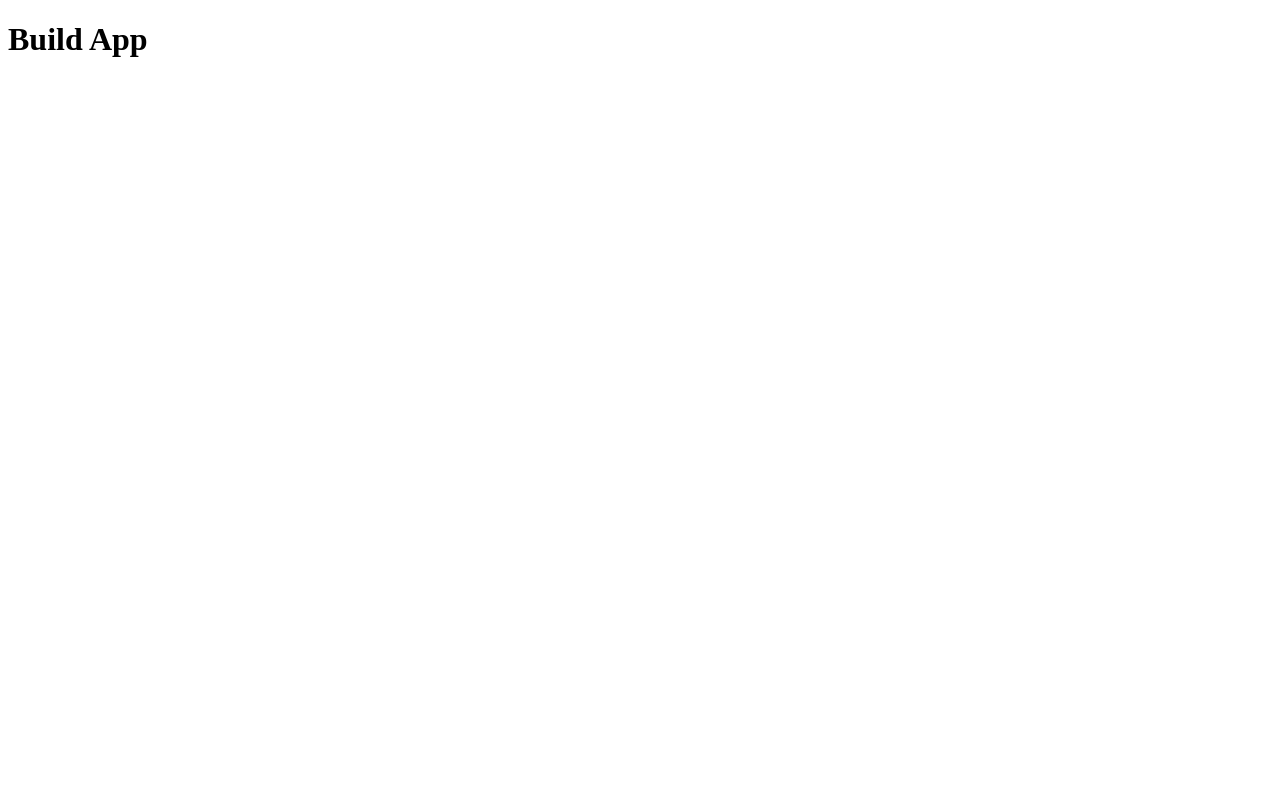
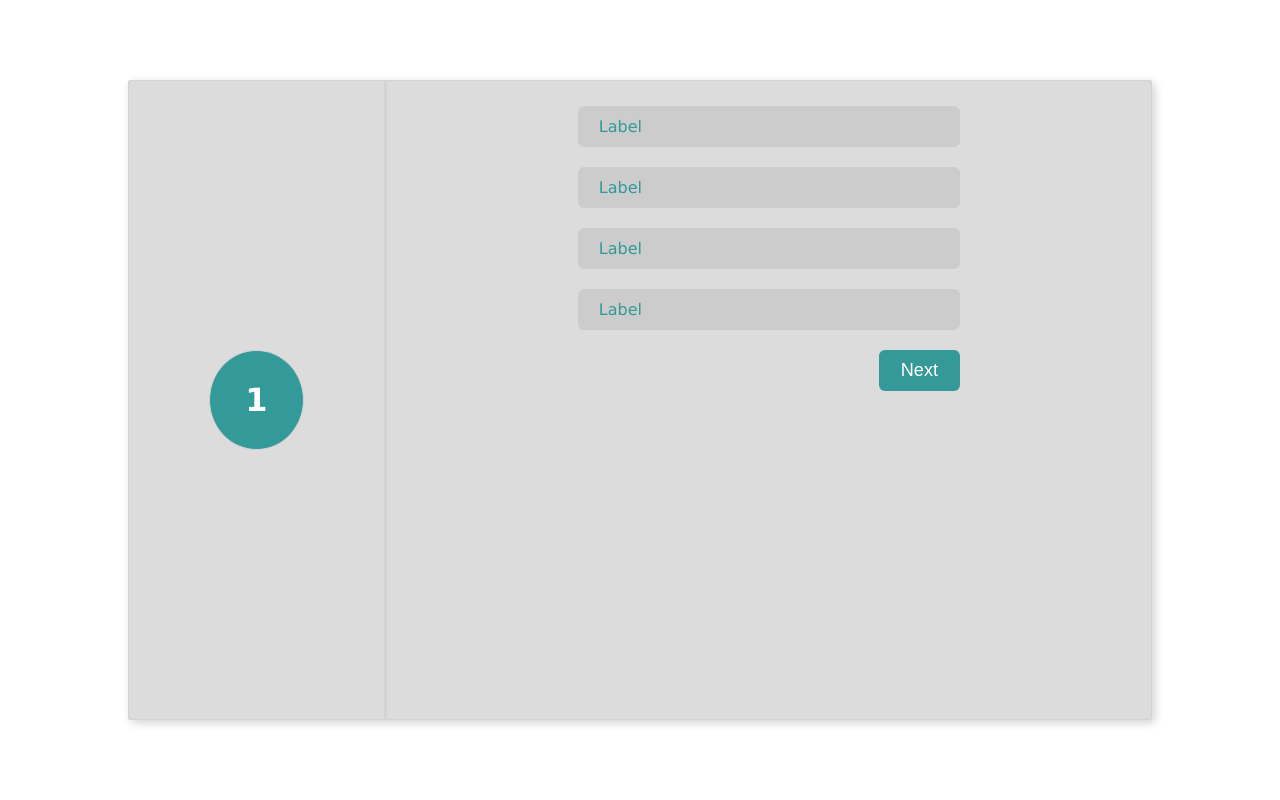
Before and after one commit to PotapenkoVadim/quiz, a website built with webpack: page src/index.html in a window 1280 px wide. Built offline with nearby package versions, Linux system fonts and the light colour scheme.

Commit message:
feat: base template

```diff
--- a/src/index.html
+++ b/src/index.html
@@ -7,6 +7,94 @@
   <title>Quiz</title>
 </head>
 <body>
-  <h1>Build App</h1>
+  <main class="app">
+    <div class="app__wrapper">
+      <div class="app__col app__col-left">
+        <span class="marker">1</span>
+      </div>
+
+      <div class="app__col app__col-right">
+        <form class="form">
+          <div class="form__step form__step-1">
+            <label class="form__control">
+              <input class="form__field" type="text" required />
+              <span class="form__label">Label</span>
+            </label>
+
+            <label class="form__control">
+              <input class="form__field" type="text" required />
+              <span class="form__label">Label</span>
+            </label>
+
+            <label class="form__control">
+              <input class="form__field" type="text" required />
+              <span class="form__label">Label</span>
+            </label>
+
+            <label class="form__control">
+              <input class="form__field" type="text" required />
+              <span class="form__label">Label</span>
+            </label>
+
+            <div class="form__button">
+              <button type="button" class="button button_accent">Next</button>
+            </div>
+          </div>
+
+          <div class="form__step form__step-2">
+            <label class="form__control">
+              <input class="form__field" type="text" required />
+              <span class="form__label">Label</span>
+            </label>
+
+            <label class="form__control">
+              <input class="form__field" type="text" required />
+              <span class="form__label">Label</span>
+            </label>
+
+            <label class="form__control">
+              <input class="form__field" type="text" required />
+              <span class="form__label">Label</span>
+            </label>
+
+            <label class="form__control">
+              <input class="form__field" type="text" required />
+              <span class="form__label">Label</span>
+            </label>
+
+            <div class="form__button">
+              <button type="button" class="button button_accent">Next</button>
+            </div>
+          </div>
+
+          <div class="form__step form__step-3">
+            <label class="form__control">
+              <input class="form__field" type="text" required />
+              <span class="form__label">Label</span>
+            </label>
+
+            <label class="form__control">
+              <input class="form__field" type="text" required />
+              <span class="form__label">Label</span>
+            </label>
+
+            <label class="form__control">
+              <input class="form__field" type="text" required />
+              <span class="form__label">Label</span>
+            </label>
+
+            <label class="form__control">
+              <input class="form__field" type="text" required />
+              <span class="form__label">Label</span>
+            </label>
+
+            <div class="form__button">
+              <button type="button" class="button button_accent">Next</button>
+            </div>
+          </div>
+        </form>
+      </div>
+    </div>
+  </main>
 </body>
 </html>
--- a/src/index.js
+++ b/src/index.js
@@ -1 +1,2 @@
 import './index.html';
+import './styles/main.scss';
--- /dev/null
+++ b/src/styles/_mixins.scss
@@ -0,0 +1,6 @@
+@mixin component-background {
+  box-shadow: 3px 3px 10px lightgray;
+  border: 1px solid lightgrey;
+  background-color: $component-background;
+  border-radius: 2px;
+}
--- /dev/null
+++ b/src/styles/_variables.scss
@@ -0,0 +1,5 @@
+$font: 14px;
+
+$background: #F8F8FF;
+$component-background: #DCDCDC;
+$accent: #339999;
--- /dev/null
+++ b/src/styles/main.scss
@@ -0,0 +1,40 @@
+@import './variables';
+@import './mixins';
+
+* { margin: 0; padding: 0; box-sizing: border-box; }
+body { font-family: Verdana, sans-serif; font-size: $font; }
+
+.app { position: relative; width: 100%; height: 100vh;
+  &__wrapper { position: absolute; top: 50%; left: 50%; transform: translate(-50%, -50%);
+    width: 80%; height: 80%; display: flex; align-items: center; justify-content: center;
+    @include component-background;
+  }
+
+  &__col { width: 100%; height: 100%; display: flex; align-items: center; justify-content: center;
+    &-left { flex: 1; border-right: 3px solid lightgray; }
+    &-right { flex: 3; }
+  }
+}
+
+.marker { border-radius: 50%; padding: 30px 35px; background-color: $accent; border: 1px solid lightgray;
+  font-size: 2rem; font-weight: bold; color: white; cursor: default;
+}
+
+.form { width: 50%; height: 100%; overflow: hidden;
+  &__control { display: block; width: 100%; position: relative; background-color: #CCCCCC; padding: 0;
+    border-radius: 6px; border: 1px solid #CCCCCC; margin-bottom: 20px;
+  }
+
+  &__field { border: none; outline: none; background: transparent; padding: 12px; width: 100%; height: 100%; color: white; }
+  &__label { position: absolute; top: 10px; left: 20px; font-size: 1rem; color: $accent; transition: all 0.2s ease-in-out; }
+  &__field:focus ~ &__label, &__field:not(:invalid) ~ &__label { font-size: 0.5rem; color: #333333; top: 1px; left: 12px; }
+  &__button { display: flex; justify-content: flex-end; }
+
+  &__step { height: 100%; padding: 25px 0; background-color: $component-background; }
+}
+
+.button { outline: none; padding: 10px 22px; border-radius: 6px; border: none; font-size: 1.13rem; cursor: pointer;
+  &_accent { background-color: $accent; color: white; }
+
+  &:active { box-shadow: inset 1px 1px 7px 3px $background; }
+}
```
